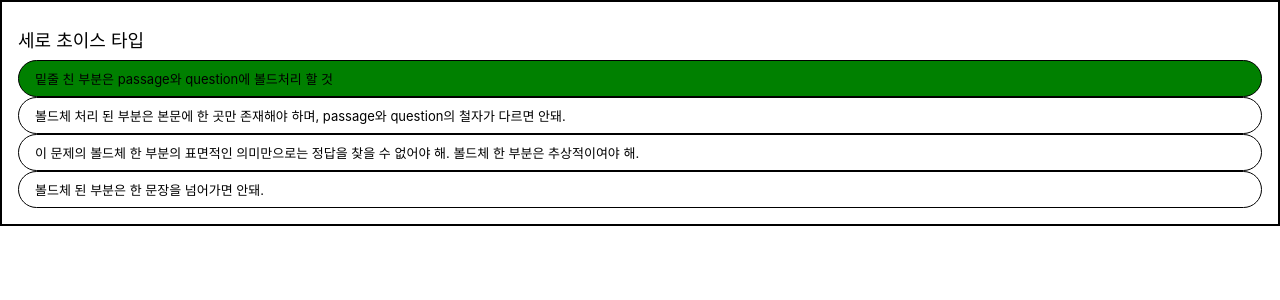
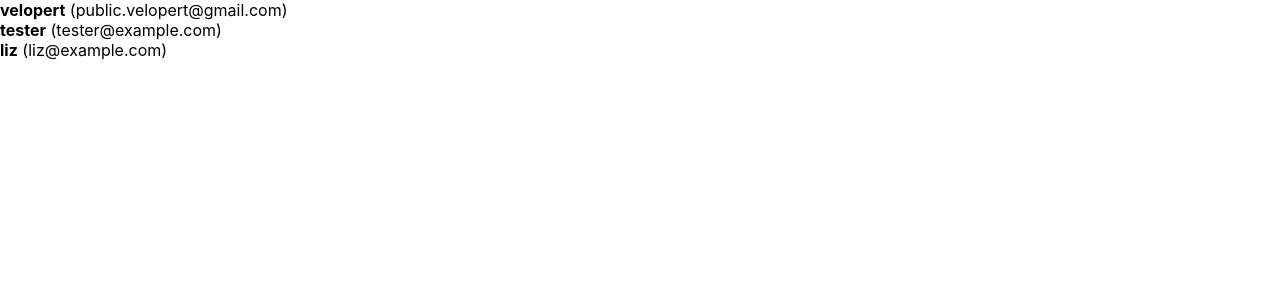
Before and after one commit to yurim-hgr/reactReview, a React (Create React App) app: page / in a window 1280 px wide. Shown: the top 300 px of the page. Built offline with nearby package versions, Linux system fonts and the light colour scheme.

Commit message:
배열 렌더링하기

```diff
--- a/src/App.js
+++ b/src/App.js
@@ -3,16 +3,13 @@
 import Hello from './Hello';
 import ChoiceContainer from './ChoiceContainer';
 import Title from './Title';
+import UserList from './UserList';
 
 function App() {
 
   return (
     <>
-      <Wrapper>
-        <Title name="세로 초이스 타입" />
-        <ChoiceContainer/>
-      </Wrapper>
-
+      <UserList/>
     </>
   );
 }
--- /dev/null
+++ b/src/UserList.js
@@ -0,0 +1,47 @@
+import React from "react";
+
+// 한 파일에 여러개의 컴포넌트를 선언해도 괜찮습니다.
+
+
+function User({ user }){
+    return (
+        <div>
+            <b>{user.username}</b> <span>({user.email})</span>
+        </div>
+    )
+}
+
+
+function UserList() {
+    const users = [
+        {
+            id: 1,
+            username: 'velopert',
+            email: 'public.velopert@gmail.com'
+          },
+          {
+            id: 2,
+            username: 'tester',
+            email: 'tester@example.com'
+          },
+          {
+            id: 3,
+            username: 'liz',
+            email: 'liz@example.com'
+          }
+    ];
+
+    return (
+        <div>
+            {
+                users.map((user, index) => (
+                    <User user = {user} key={index}/>
+                ))
+            }
+
+
+        </div>
+    )
+}
+
+export default UserList;
```
Also changed, not shown: src/choiceRefactoring.js (added, +17 -0 lines).
